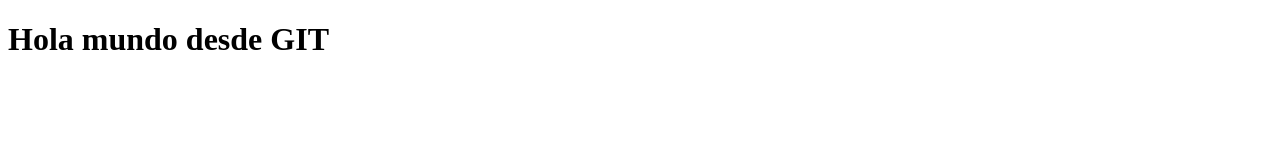
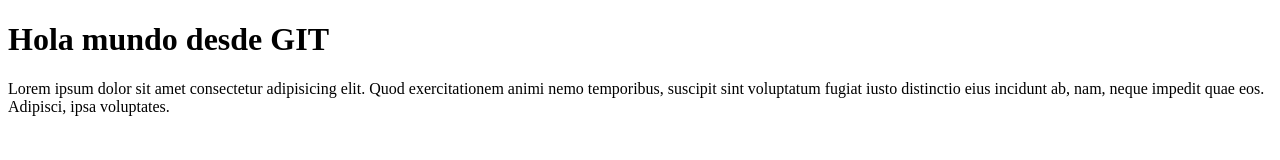
Before and after one commit to RaFuCho/ing_064, a plain HTML site: page index.html in a window 1280 px wide. Drawn offline with Linux system fonts and the light colour scheme.

Commit message:
anexo de parrafo
se anexara parrafo con lorem informativo

```diff
--- a/index.html
+++ b/index.html
@@ -10,5 +10,8 @@
     <header>
         <h1>Hola mundo desde GIT</h1>
     </header>
+    <section>
+        <p>Lorem ipsum dolor sit amet consectetur adipisicing elit. Quod exercitationem animi nemo temporibus, suscipit sint voluptatum fugiat iusto distinctio eius incidunt ab, nam, neque impedit quae eos. Adipisci, ipsa voluptates.</p>
+    </section>
 </body>
 </html>
```
